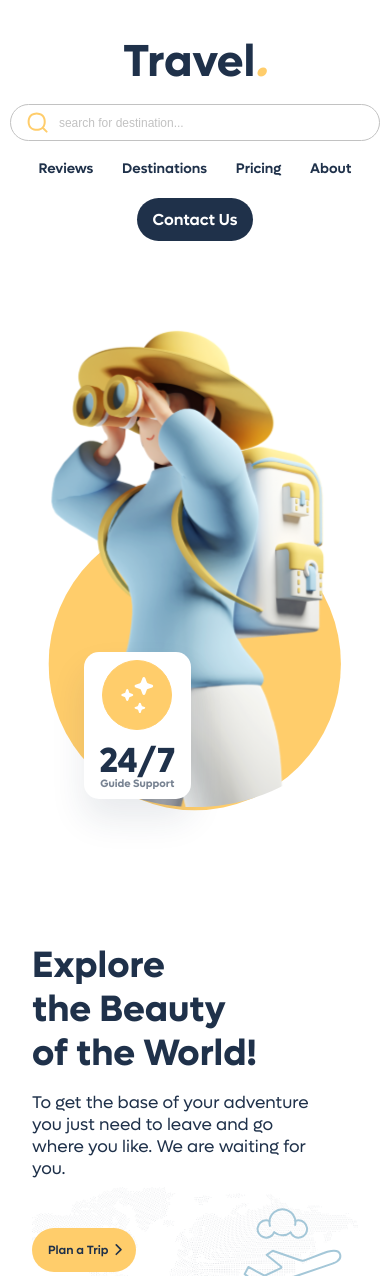
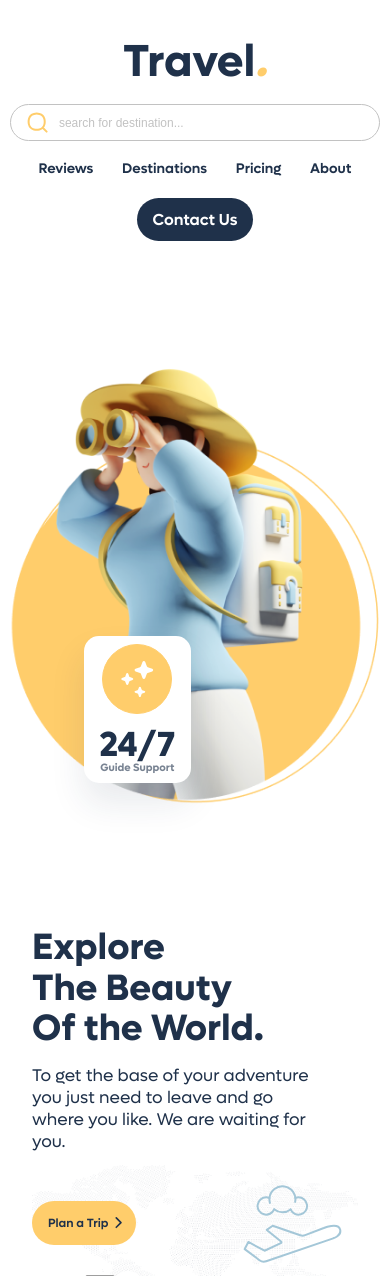
Before and after one commit to YouDontKnowThis/Landings, a Next.js app: page / in a window 390 px wide. Shown: the top 1276 px of the page. Built offline with nearby package versions, Linux system fonts and the light colour scheme; grey boxes are pictures that could not be loaded.

Commit message:
final touch

```diff
--- a/components/landing/landing.js
+++ b/components/landing/landing.js
@@ -17,9 +17,9 @@ function landing() {
           <h1>
             Explore
             <br />
-            the Beauty
+            The Beauty
             <br />
-            of the World!
+            Of the World.
           </h1>
           <p>
             To get the base of your adventure you just need to leave and go
--- a/components/landing/landing.module.scss
+++ b/components/landing/landing.module.scss
@@ -15,7 +15,7 @@
     .info {
       h1 {
         font-size: 4.8rem;
-        line-height: 1.2;
+        line-height: 1.1;
         max-width: 90%;
       }
       p {
--- a/components/landing/left/left.js
+++ b/components/landing/left/left.js
@@ -33,9 +33,7 @@ function Left() {
         style={i2}
         src="/images/accessoirs/compass.png"
       />
-      <img className={classes.i3} src="/images/people/girl.svg" />
-      <img className={classes.i4} src="/images/accessoirs/ellipse.svg" />
-      <img className={classes.i5} src="/images/accessoirs/circle.svg" />
+      <img className={classes.i3} src="/images/people/girl.png" />
       <Bag className={classes.v1} />
       <Localisation className={classes.v2} />
       <Card />
--- a/components/landing/left/left.module.scss
+++ b/components/landing/left/left.module.scss
@@ -13,22 +13,11 @@
     &.i2 {
       bottom: 15%;
       right: 5%;
+      z-index: 3;
     }
     &.i3 {
-      top: 44%;
+      top: 50%;
       left: 50%;
-      transform: translate(-50%, -50%);
-    }
-    &.i4 {
-      top: 59%;
-      left: 52%;
-      z-index: -2;
-      transform: translate(-50%, -50%);
-    }
-    &.i5 {
-      top: 60%;
-      left: 50%;
-      z-index: -1;
       transform: translate(-50%, -50%);
     }
   }
@@ -42,28 +31,21 @@
     top: 10%;
     right: 5%;
   }
-  @media screen and (max-width: 1025px) {
-    img {
-      &.i3 {
-        top: 42%;
-      }
-    }
-  }
 
   @media screen and (max-width: 769px) {
     margin: 4rem auto;
   }
   @media screen and (max-width: 426px) {
+    margin: 3rem auto 1rem;
     padding: 1rem;
     img {
       &.i1,
-      &.i2,
-      &.i4 {
+      &.i2 {
         display: none;
       }
-      &.i5 {
-        top: 68%;
-        width: 100%;
+      &.i3 {
+        width: 125%;
+        margin: auto;
       }
     }
     .v1,
```
Also changed, not shown: public/images/people/girl.png (added), public/images/people/go.svg (added).
